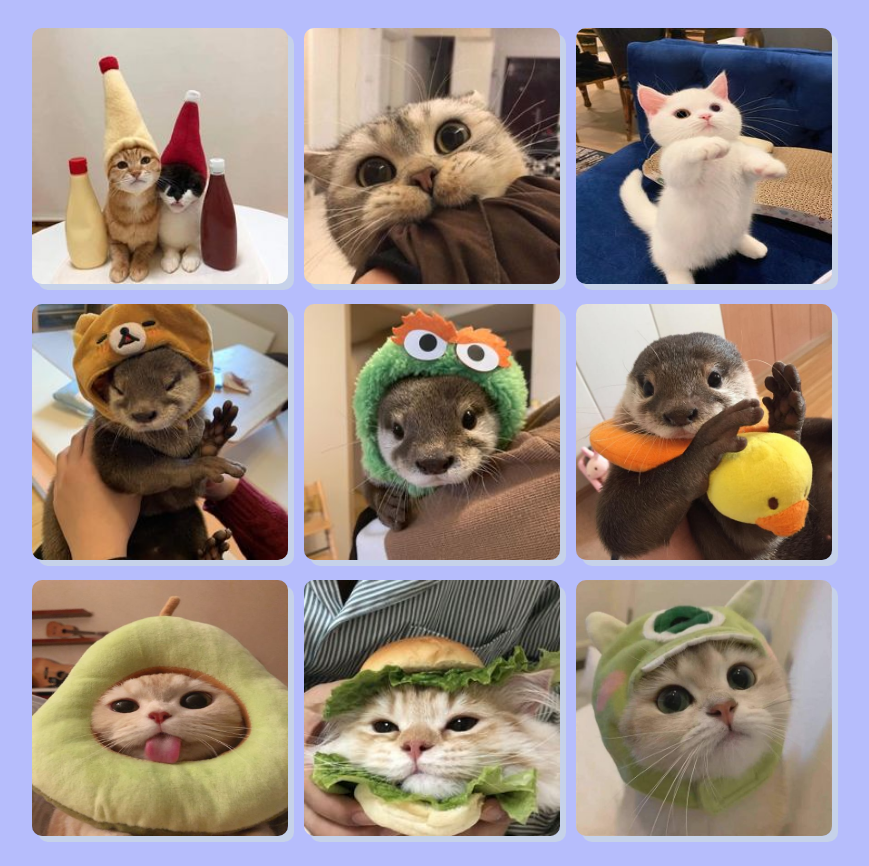
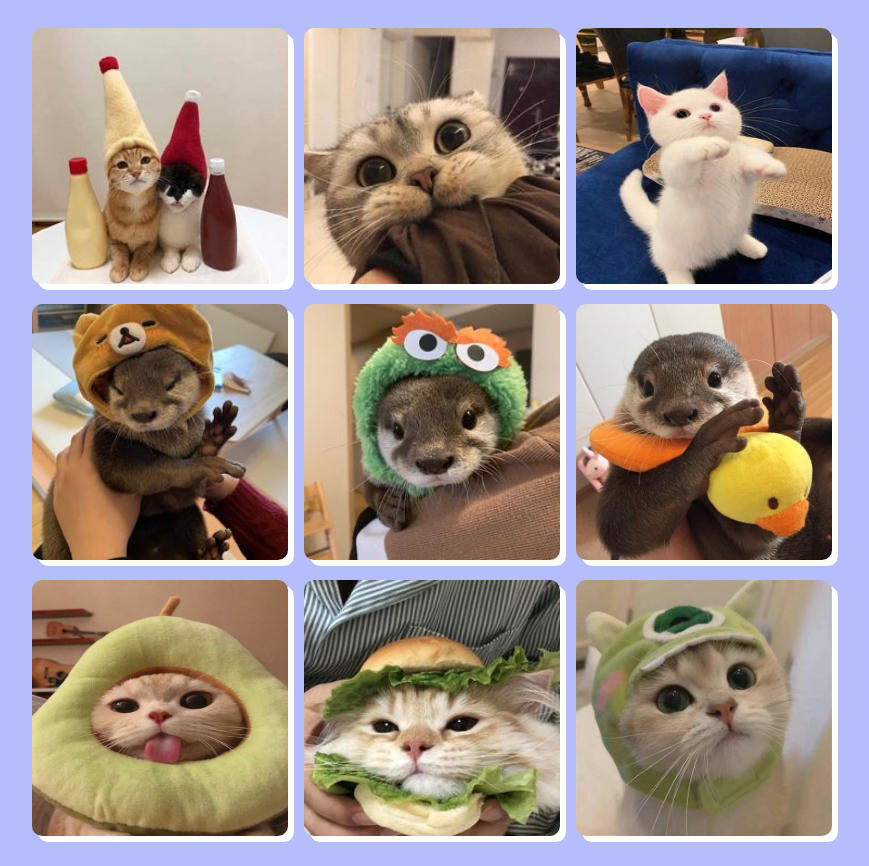
Before and after one commit to staten-island-tech/flex-box-gallery-tracyw17, a plain HTML site: page index.html in a window 1280 px wide. Shown: the part 50-916 px from the top of the page, without its empty margins (208-1077 px from the left). Drawn offline with Linux system fonts and the light colour scheme; a web font is replaced by a local one.

Commit message:
Update style.css

```diff
--- a/style.css
+++ b/style.css
@@ -25,7 +25,7 @@ img {
     width: 16rem;
     height: 16rem;
     margin: 10px auto;
-    box-shadow: 6px 6px rgb(198, 210, 233);
+    box-shadow: 6px 6px white;
     border-radius: 10px;
 }
 
```
